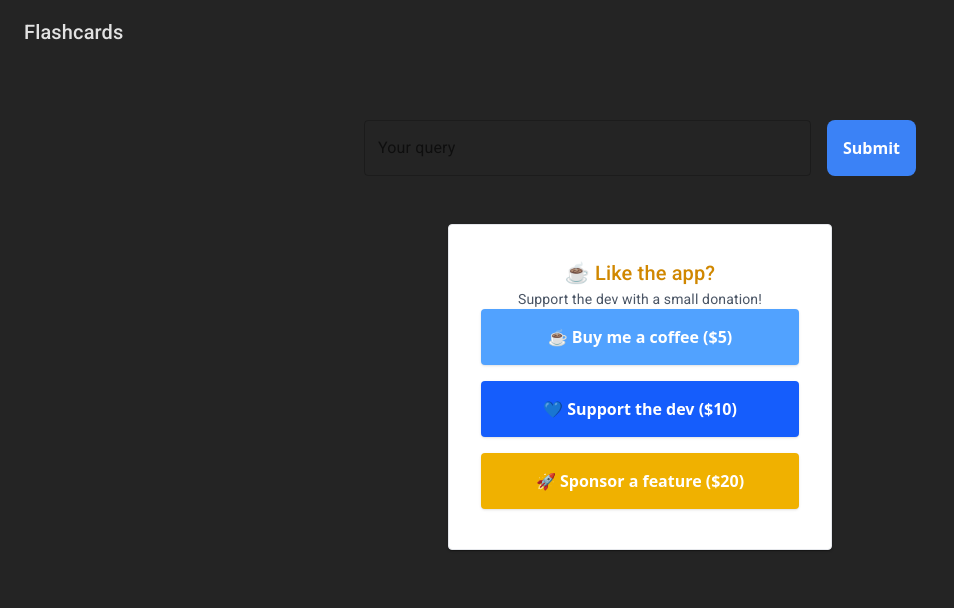
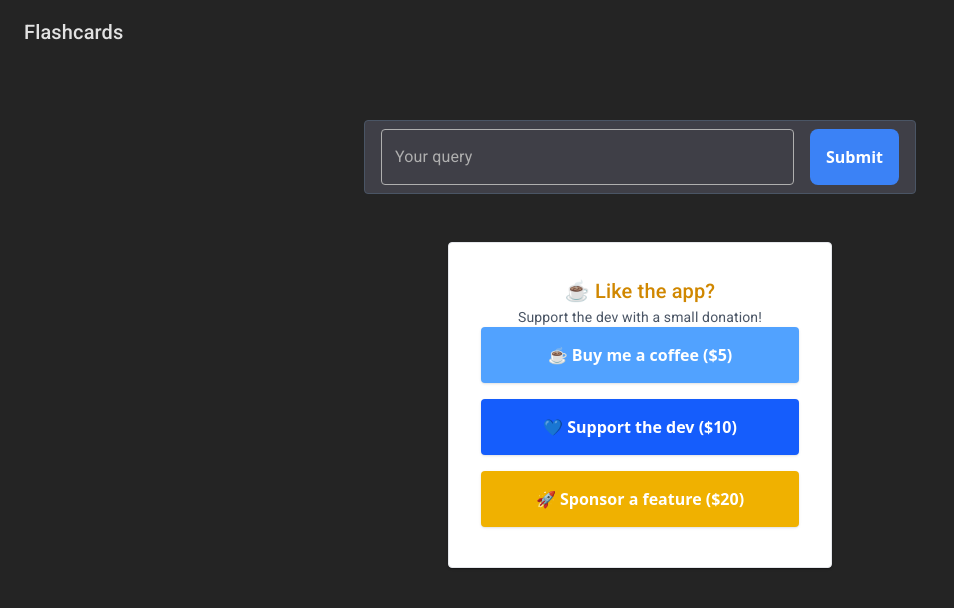
Before and after one commit to P-ano-past/Flashcards, a React (Vite) app: page / in a window 1280 px wide. Shown: the top 608 px of the page, without its empty margins (0-954 px from the left). Built offline with nearby package versions, Linux system fonts and the light colour scheme.

Commit message:
modified form field for visibility

```diff
--- a/src/components/QueryForm.tsx
+++ b/src/components/QueryForm.tsx
@@ -85,6 +85,7 @@ const QueryForm: React.FC<QueryFormProps> = ({
             <Box
               component="form"
               onSubmit={handleSubmit}
+              className="bg-zinc-700 placeholder-white/80 border border-gray-600 focus:ring-2 focus:ring-gray-700 px-4 py-2 rounded "
               noValidate
               sx={{ mt: 4, display: "flex", gap: 2 }}
             >
@@ -96,6 +97,27 @@ const QueryForm: React.FC<QueryFormProps> = ({
                 fullWidth
                 error={!!error}
                 helperText={error}
+                sx={{
+                  input: {
+                    color: "#ffffff",
+                    "&::placeholder": {
+                      color: "rgba(255, 255, 255, 0.8)",
+                      opacity: 1,
+                    },
+                  },
+                  label: {
+                    color: "#afafaf",
+                  },
+                  fieldset: {
+                    borderColor: "#afafaf",
+                  },
+                  "& .MuiOutlinedInput-root:hover fieldset": {
+                    borderColor: "#afafaf",
+                  },
+                  "& .MuiOutlinedInput-root.Mui-focused fieldset": {
+                    borderColor: "#afafaf",
+                  },
+                }}
               />
               <SubmitButton
                 type="submit"
```
